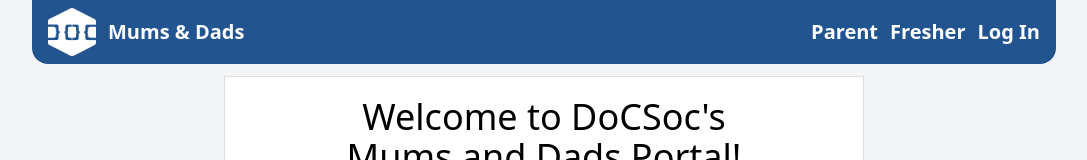
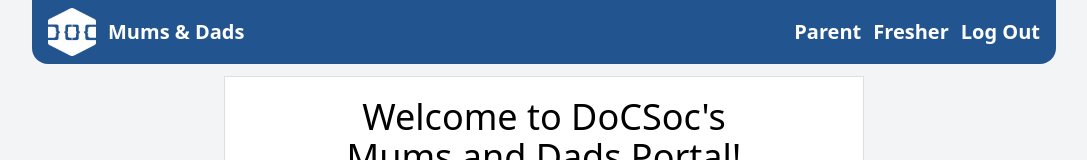
Before and after one commit to icdocsoc/mad3, a Nuxt app: page / in a window 1280 px wide. Shown: the top 160 px of the page, without its empty margins (96-1183 px from the left). Built offline with nearby package versions, Linux system fonts and the light colour scheme; no server answers.

Commit message:
better (not good) log in button + auth composable

```diff
--- a/app/components/navigation/Bar.vue
+++ b/app/components/navigation/Bar.vue
@@ -1,15 +1,11 @@
 <script setup lang="ts">
 // This will only work on the client. This is okay.
-const { status: loggedIn, data } = await useFetch('/api/family/me', {
-  server: false,
-  credentials: 'same-origin'
-});
+const { authState } = useAuth();
 
 // Note: url will only work on host, not server. This is okay.
 const url = useRequestURL();
 const logInUrl = 'http://' + url.host + '/api/auth/signIn';
 const logOutUrl = 'http://' + url.host + '/api/auth/signOut';
-
 </script>
 
 <template>
@@ -31,12 +27,12 @@
         </NavigationLink>
       </li>
       <ClientOnly>
-        <li v-if="loggedIn == 'error'">
+        <li v-if="authState == 'loggedOut'">
           <NavigationLink :to="logInUrl">
             <span class="font-bold md:text-xl">Log In</span>
           </NavigationLink>
         </li>
-        <li v-else>
+        <li v-else="authState == 'loggedIn'">
           <NavigationLink :to="logOutUrl">
             <span class="font-bold md:text-xl">Log Out</span>
           </NavigationLink>
--- /dev/null
+++ b/app/composables/useAuth.ts
@@ -0,0 +1,21 @@
+export default () => {
+  const authState = useState('auth', () => 'loading');
+
+  const checkAuthStatus = async () => {
+    try {
+      authState.value = 'loading'
+      await $fetch('/api/family/me', {
+        credentials: 'same-origin',
+      })
+
+      // If we reach this point, the fetch was successful
+      authState.value = 'loggedIn'
+    } catch (error) {
+      authState.value = 'loggedOut'
+    }
+  }
+  return {
+    authState,
+    checkAuthStatus
+  };
+};
--- /dev/null
+++ b/app/plugins/auth.client.ts
@@ -0,0 +1,11 @@
+export default defineNuxtPlugin(nuxtApp => {
+  const { checkAuthStatus } = useAuth();
+
+  nuxtApp.hook('app:created', async () => {
+    await checkAuthStatus();
+  });
+
+  nuxtApp.hook('page:start', async () => {
+    await checkAuthStatus();
+  });
+});
```
